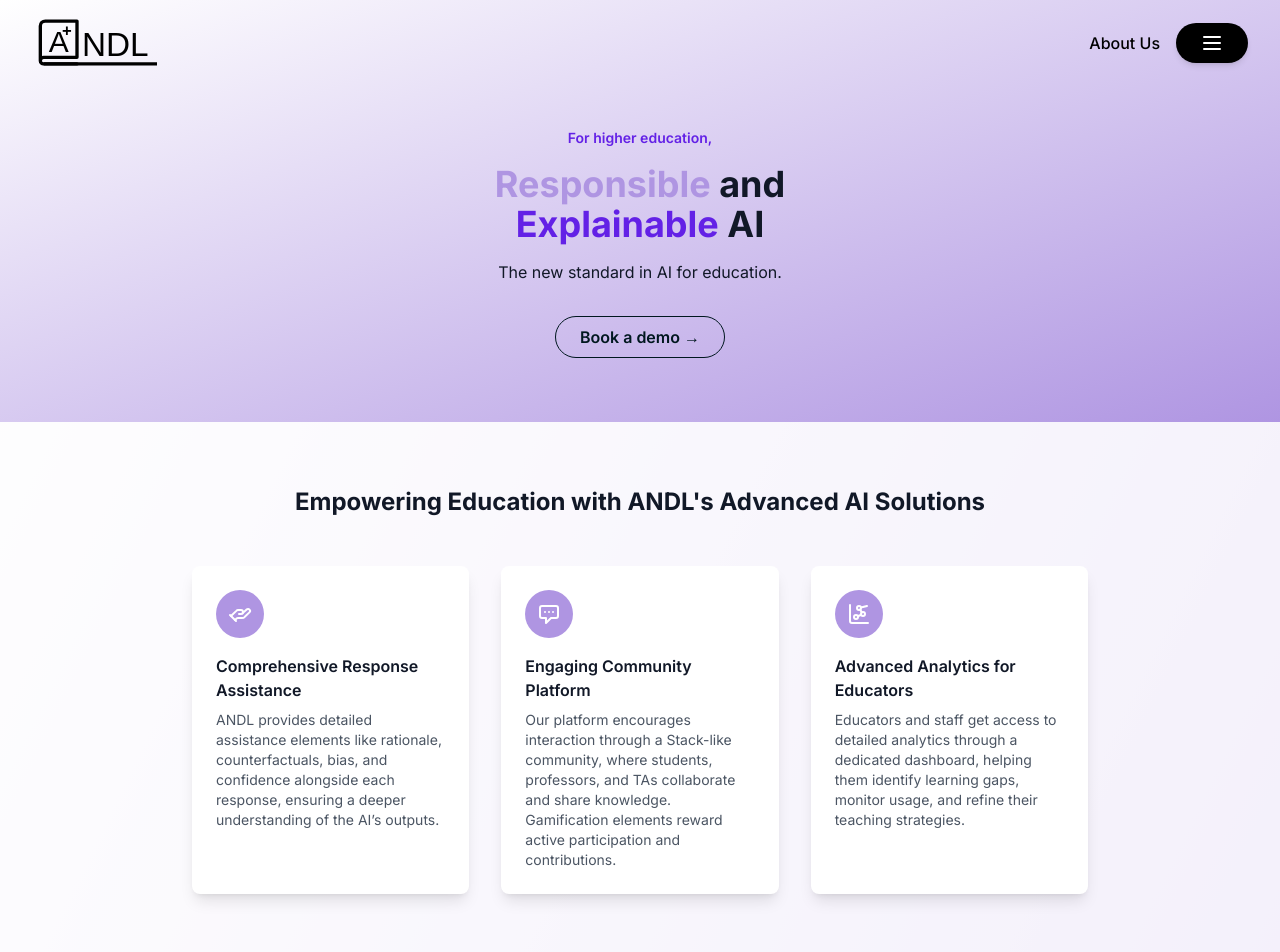
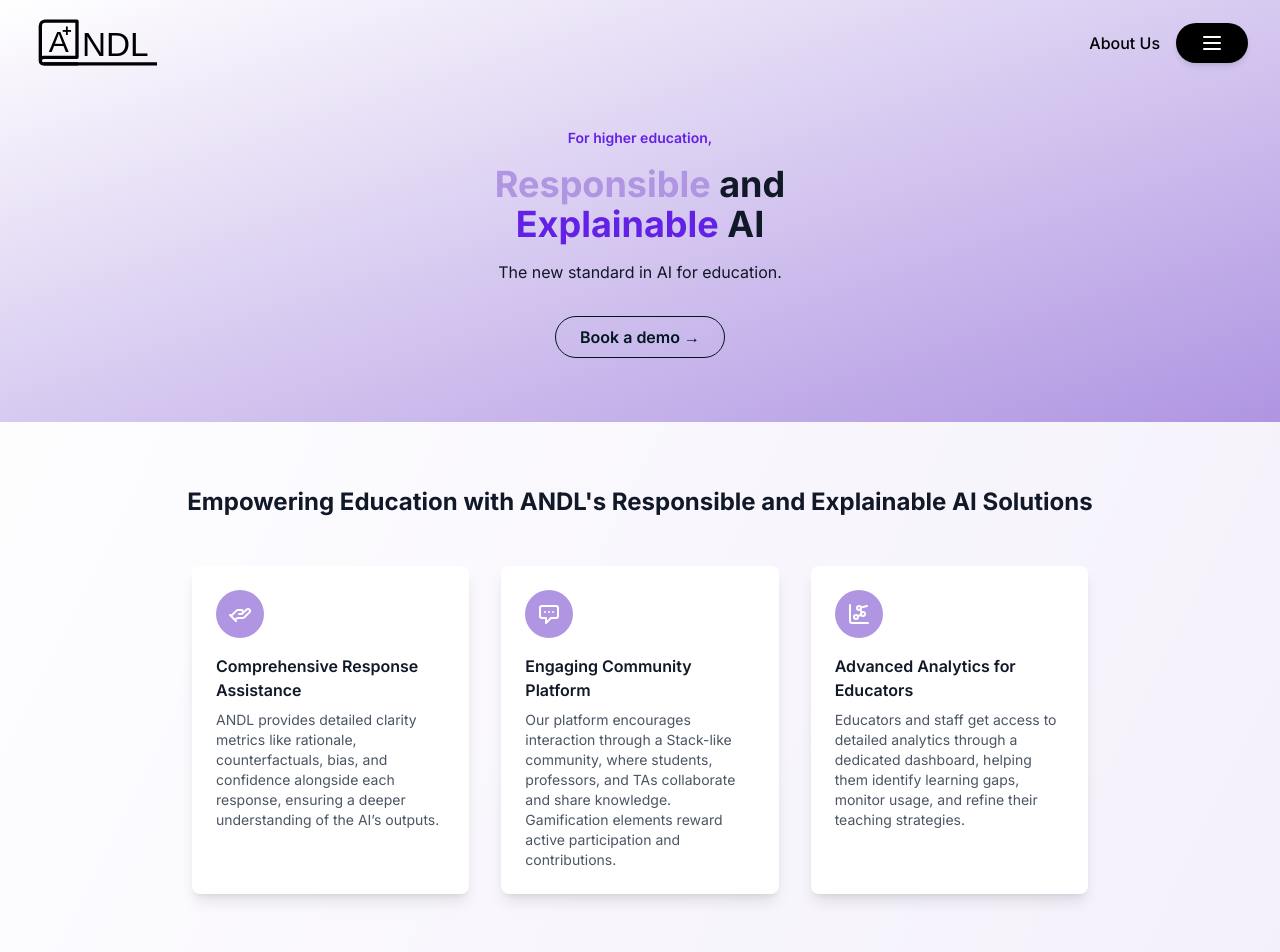
Before and after one commit to AtillaColak/andl-promotion, a Next.js app: page / in a window 1280 px wide. Shown: the top 952 px of the page. Built offline with nearby package versions, Linux system fonts and the light colour scheme; no server answers.

Commit message:
Swae Lee

```diff
--- a/components/features.tsx
+++ b/components/features.tsx
@@ -5,13 +5,13 @@
   return (
     <section id="features" className="px-4 py-16 bg-white bg-opacity-80">
       <h2 className="text-2xl font-bold text-center mb-12">
-        Empowering Education with ANDL's Advanced AI Solutions
+        Empowering Education with ANDL's Responsible and Explainable AI Solutions
       </h2>
       <div className="grid grid-cols-1 md:grid-cols-3 gap-8 max-w-4xl mx-auto">
         <FeatureCard
           icon={<HandHelping className="w-6 h-6 text-white" />}
           title="Comprehensive Response Assistance"
-          description="ANDL provides detailed assistance elements like rationale, counterfactuals, bias, and confidence alongside each response, ensuring a deeper understanding of the AI’s outputs."
+          description="ANDL provides detailed clarity metrics like rationale, counterfactuals, bias, and confidence alongside each response, ensuring a deeper understanding of the AI’s outputs."
         />
         <FeatureCard
           icon={<svg xmlns="http://www.w3.org/2000/svg" fill="none" viewBox="0 0 24 24" stroke="currentColor" className="w-6 h-6 text-white">
```
